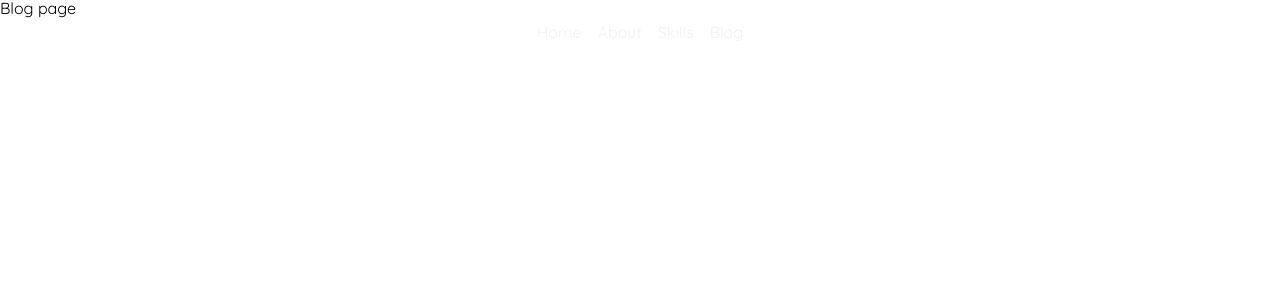
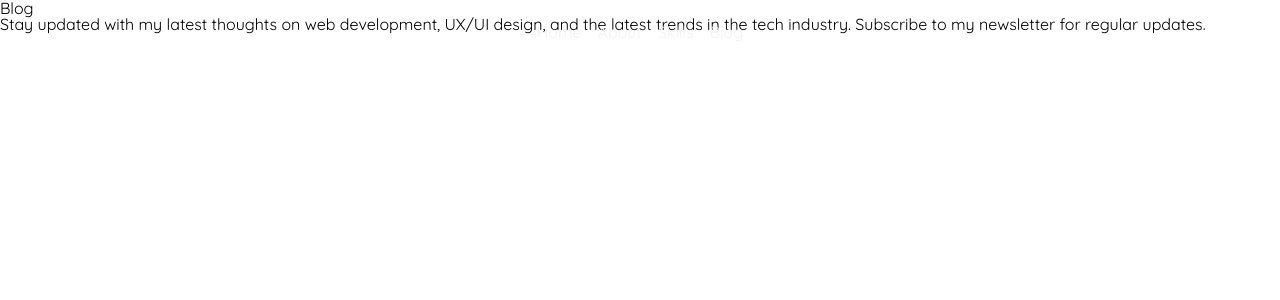
Before and after one commit to krckyboy/todorovic.dev, a Next.js app: page /blog in a window 1280 px wide. Shown: the top 300 px of the page. Built offline with nearby package versions, Linux system fonts and the light colour scheme.

Commit message:
Added several routes in their basic form.

```diff
--- a/src/app/about/page.tsx
+++ b/src/app/about/page.tsx
@@ -3,7 +3,7 @@ import { NextPage } from 'next';
 const Page: NextPage = () => {
   return (
     <main>
-      About me
+      <h1>About me</h1>
     </main>
   );
 };
--- a/src/app/blog/page.tsx
+++ b/src/app/blog/page.tsx
@@ -3,7 +3,9 @@ import { NextPage } from 'next';
 const Page: NextPage = () => {
   return (
     <main>
-      Blog page
+      <h1>Blog</h1>
+      <p>Stay updated with my latest thoughts on web development, UX/UI design, and the latest trends in the tech
+        industry. Subscribe to my newsletter for regular updates.</p>
     </main>
   );
 };
--- a/src/app/skills/page.tsx
+++ b/src/app/skills/page.tsx
@@ -3,7 +3,7 @@ import { NextPage } from 'next';
 const Page: NextPage = () => {
   return (
     <main>
-      My skills
+      <h1>Skills</h1>
     </main>
   );
 };
```
